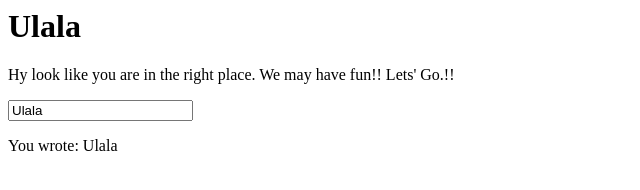
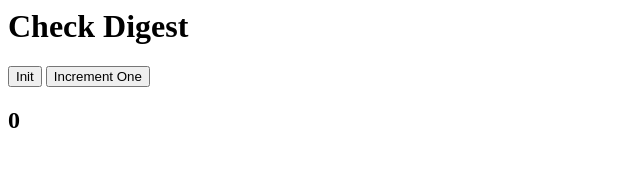
Before and after one commit to hafiz-bs23/Ajs101, a plain HTML site: page index.html in a window 1280 px wide. Shown: the whole page, without its empty margins (0-640 px from the left). Drawn offline with Linux system fonts and the light colour scheme.

Commit message:
Angular watch init

```diff
--- a/app.js
+++ b/app.js
@@ -1,11 +1,25 @@
 (function (){
     'use strict'
     angular.module('myFirstApp', [])
-    .controller('myFirstController', function($scope){
-        $scope.name = "Ulala"
-        $scope.grettings = function(){
-            return "Hy look like you are in the right place. We may have fun!! Lets' Go.!!"
+    .controller('watcherController', function($scope){
+        $scope.initValue = 0;
+        $scope.showOne = function(){
+            $scope.initValue = 1;
+            console.log("Number of watchers: ",$scope.$$watchersCount);
         };
+        $scope.increaseOne = function(){
+            $scope.initValue++;
+            console.log("Number of watchers: ",$scope.$$watchersCount);
+        };
+
+        // Manually Set watchers
+        $scope.$watch('showOne', function(newValue, oldValue){
+            console.log("New Value: ", newValue, " Old Value", oldValue);
+        });
+
+        $scope.$watch('increaseOne', function(newValue, oldValue){
+            console.log("New Value: ", newValue, " Old Value", oldValue);
+        });
     });
 
 })();
--- a/index.html
+++ b/index.html
@@ -6,11 +6,11 @@
         <title>This is going to be fun!!! Let's Check it out</title>
     </head>
     <body>
-        <div ng-controller="myFirstController">
-            <h1>{{name}}</h1>
-            <p>{{grettings()}}</p>
-            <input type="text" ng-model="name" placeholder="You can write you name here also">
-            <p>You wrote: {{name}}</p>
+        <div ng-controller="watcherController">
+            <h1> Check Digest</h1>
+            <button ng-click="showOne()">Init</button>
+            <button ng-click="increaseOne()">Increment One</button>
+            <div> <h2>{{ initValue }}</h2></div>
         </div>
     </body>
 </html>
```
